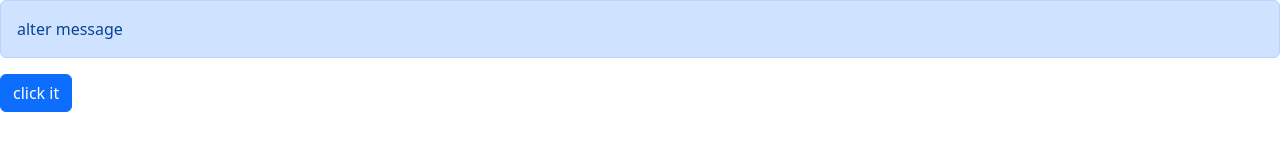
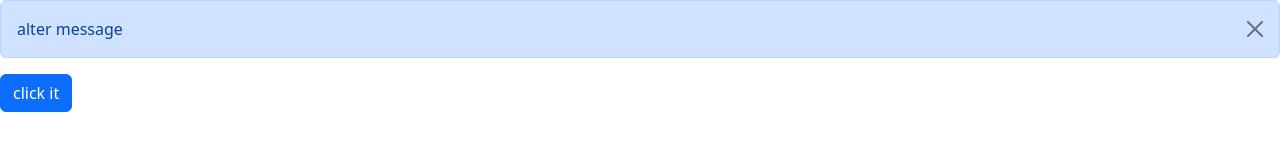
Before and after one commit to Simba-cheng/react-app, a React (Vite) app: page / in a window 1280 px wide. Both pictures are taken after a click on the button "click it". Shown: the top 160 px of the page. Built offline with nearby package versions, Linux system fonts and the light colour scheme.

Commit message:
refactor(code): update

```diff
--- a/src/App.tsx
+++ b/src/App.tsx
@@ -36,7 +36,7 @@
 
     return (
         <div>
-            {isShowAlterMessage ? <Alter>alter message</Alter> : null}
+            {isShowAlterMessage ? <Alter onClose={() => setIsShowAlterMessage(false)}>alter message</Alter> : null}
             <Button onClick={() => setIsShowAlterMessage(true)}>click it</Button>
         </div>
     );
--- a/src/components/Alter.tsx
+++ b/src/components/Alter.tsx
@@ -5,11 +5,16 @@
 
 interface Props {
     children: ReactNode;
+    onClose: () => void;
 }
 
-function Alter({children}: Props) {
+function Alter({children, onClose}: Props) {
     return (
-        <div className="alert alert-primary">{children}</div>
+        <div className="alert alert-primary alert-dismissible">
+            {children}
+            <button type="button" className="btn-close" data-bs-dismiss="alert" aria-label="Close" onClick={onClose}/>
+        </div>
+
     );
 }
 
--- a/src/components/Button.tsx
+++ b/src/components/Button.tsx
@@ -6,6 +6,7 @@
     // color?: string;
     // 只能是以下几个选项
     color?: 'primary' | 'secondary' | 'danger';
+    // 类似 Java 中的行为参数化, 将行为(需要执行的动作方法)通过参数传递
     onClick: () => void
 }
 
```
